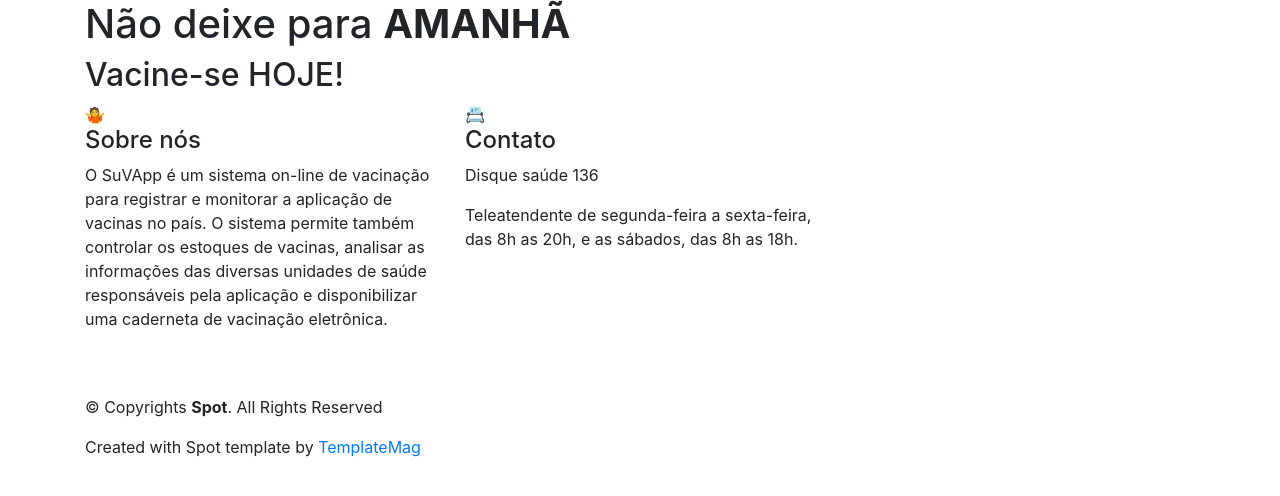
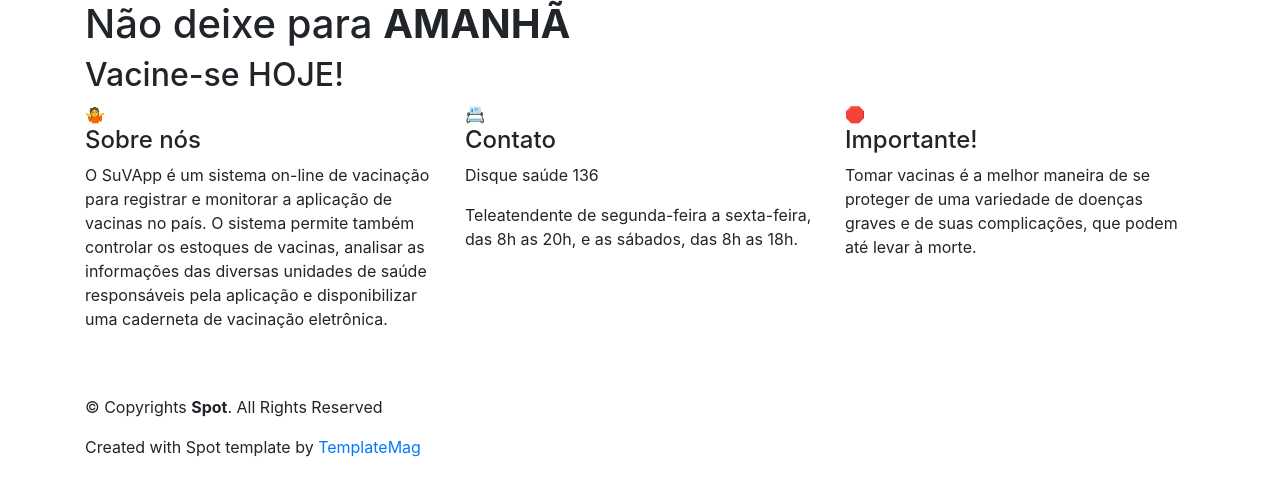
Before and after one commit to anleaes/2021-1-N2-dev01, a Django app: page / in a window 1280 px wide. Shown: the part 56-552 px from the top of the page. Run offline with Django 3.2, Linux system fonts and the light colour scheme; the visitor is signed in with stand-in values (Sample User, id 1); some libraries are stand-ins or nearby versions.

Commit message:
atualizando base.html

```diff
--- a/SuV_App/templates/base.html
+++ b/SuV_App/templates/base.html
@@ -102,7 +102,8 @@
                 <span>🤷</span>
                 <h4>Sobre nós</h4>
                 <p>O SuVApp é um sistema on-line de vacinação para registrar e monitorar a aplicação de vacinas no país.
-                    O sistema permite também controlar os estoques de vacinas, analisar as informações das diversas unidades
+                    O sistema permite também controlar os estoques de vacinas, analisar as informações das diversas
+                    unidades
                     de saúde responsáveis pela aplicação e disponibilizar uma caderneta de vacinação eletrônica.</p>
             </div>
             <!-- col-lg-4 -->
@@ -116,6 +117,11 @@
             <!-- col-lg-4 -->
             <!-- esse if faz sumir o botão de login após logar -->
             {% if user.is_authenticated %}
+            <div class="col-lg-4">
+                <span>🛑</span>
+                <h4>Importante!</h4>
+                <p>Tomar vacinas é a melhor maneira de se proteger de uma variedade de doenças graves e de suas complicações, que podem até levar à morte.</p>
+            </div>
             {% else %}
             <div class="col-lg-4">
                 <span>🛑</span>
```
